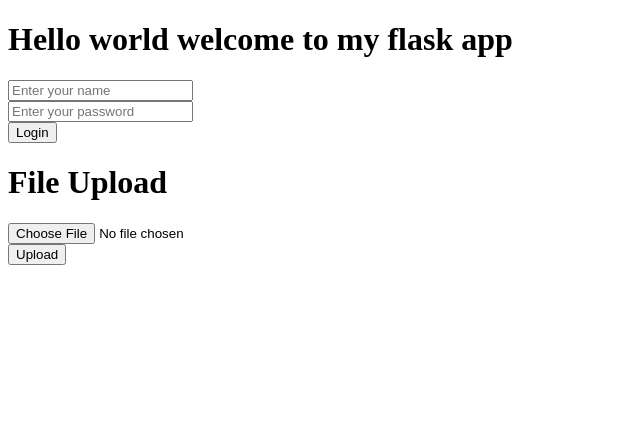
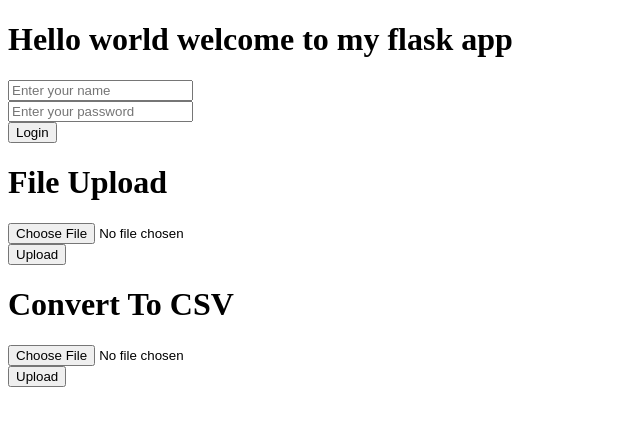
Before and after one commit to NJI-CHE/FlaskApp, a Flask app: page / in a window 1280 px wide. Shown: the top 426 px of the page, without its empty margins (0-640 px from the left). Run offline with Flask 3, Linux system fonts and the light colour scheme.

Commit message:
convert excel to csv

```diff
--- a/app.py
+++ b/app.py
@@ -1,4 +1,4 @@
-from flask import Flask, render_template,request
+from flask import Flask, render_template,request, Response
 import pandas as pd
 
 app = Flask(__name__, template_folder='templates')
@@ -29,5 +29,23 @@ def file_upload():
         return df.to_html()
 
 
+@app.route('/convert_csv', methods=['POST'])
+def convert_csv():
+    file = request.files['file']
+
+    df = pd.read_csv(file)
+
+    response  = Response(
+        df.to_csv(index=False),
+        mimetype='text/csv',
+
+        headers={
+            'Content-Disposition': 'attachment; filename=results.csv'
+        }
+    )
+
+    return response
+
+
 if __name__ == '__main__':
     app.run(debug=True, host='0.0.0.0')
--- a/templates/index.html
+++ b/templates/index.html
@@ -14,4 +14,10 @@
         <input type=file name="file" accept="application/vnd.openxmlformats-officedocument.spreadsheetml.sheet, application/vnd.ms-excel, text/plain" required="required"><br>
         <input type="submit" value="Upload"><br>
     </form>
+
+        <h1>Convert To CSV</h1>
+    <form method="POST" action="{{url_for('convert_csv')}}" enctype="multipart/form-data">
+        <input type=file name="file" accept="application/vnd.openxmlformats-officedocument.spreadsheetml.sheet, application/vnd.ms-excel" required="required"><br>
+        <input type="submit" value="Upload"><br>
+    </form>
 {% endblock %}
```
